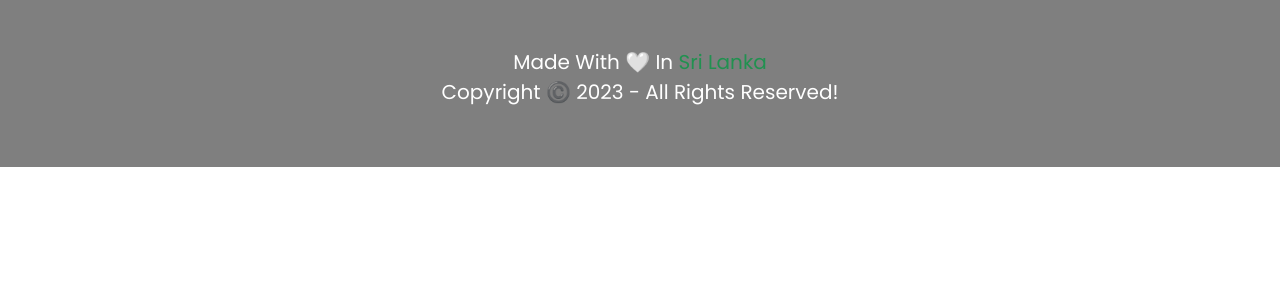
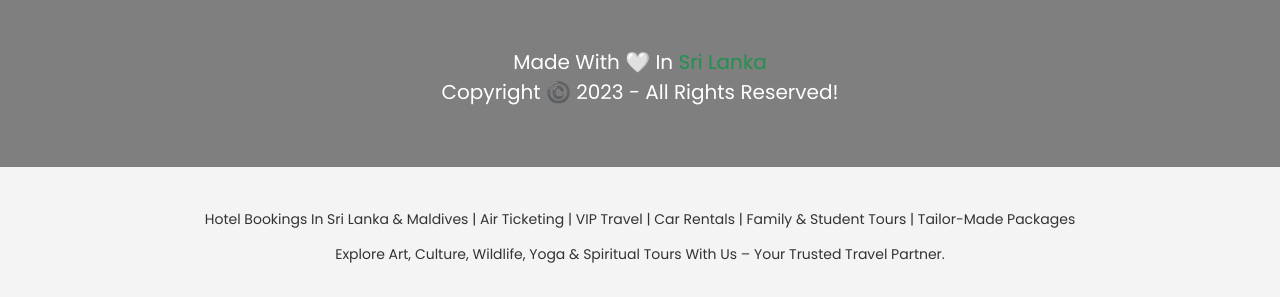
Before and after one commit to ffshaaa/emaar, a plain HTML site: page index.html in a window 1280 px wide. Shown: the part 6202-6499 px from the top of the page. Before the commit the page ends 6369 px from the top, so only its background shows below. Drawn offline with nearby package versions, Linux system fonts and the light colour scheme.

Commit message:
Add files via upload

```diff
--- a/index.html
+++ b/index.html
@@ -784,5 +784,17 @@
     <a href="#top">To Top</a>
 </div> -->
 
+<footer style="background-color:#f4f4f4; color:#333; text-align:center; padding:30px 10px; font-family:'Poppins', sans-serif; line-height:1.8;">
+
+  <p style="margin:10px 0 0 0; font-size:14px;">
+    Hotel bookings in Sri Lanka & Maldives | Air Ticketing | VIP Travel | Car Rentals | Family & Student Tours | Tailor-Made Packages
+  </p>
+  <p style="margin:10px 0 0 0; font-size:14px;">
+    Explore art, culture, wildlife, yoga & spiritual tours with us – your trusted travel partner.
+  </p>
+</footer>
+
+
+
 </body>
 </html>
```
